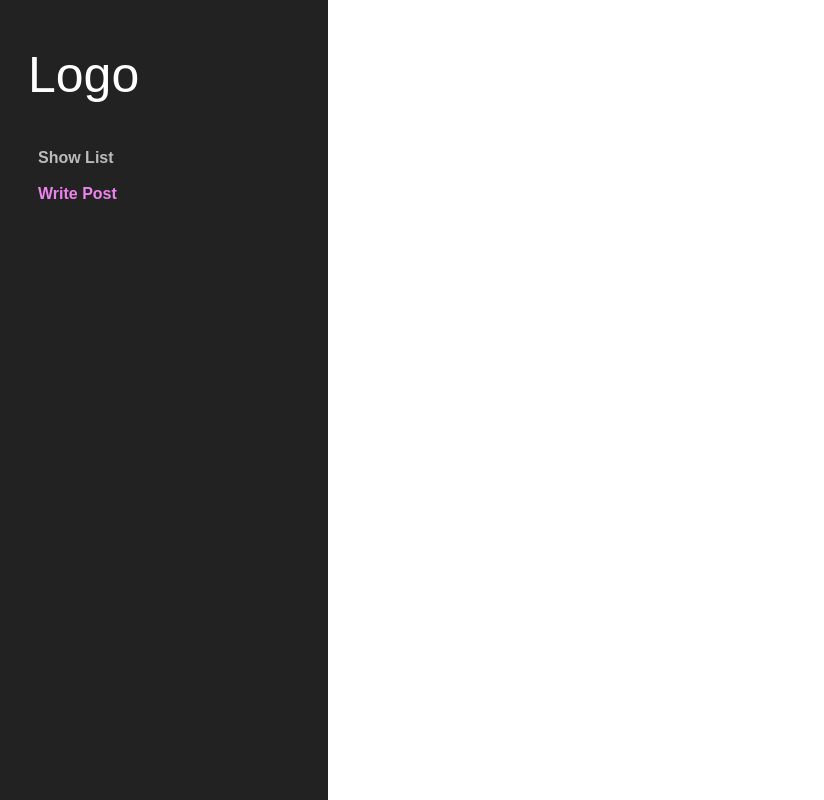
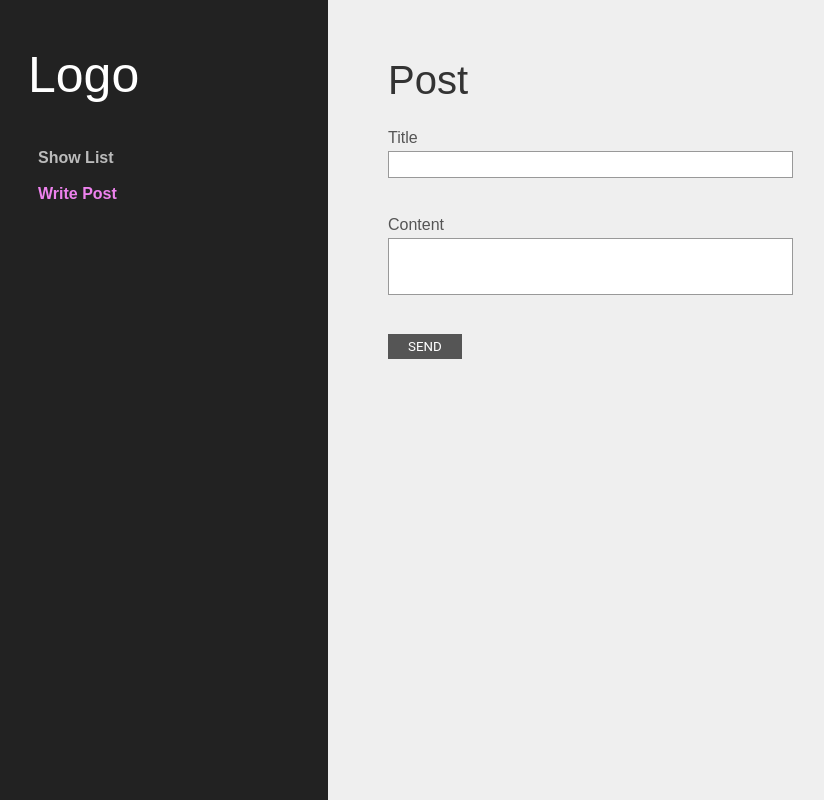
Before and after one commit to saerom0/react-node, a React (Create React App) app in the folder react/: page /create in a window 1280 px wide. Shown: the whole page, without its empty margins (22-846 px from the left). Built offline with nearby package versions, Linux system fonts and the light colour scheme.

Commit message:
메인, 상세,목록페이지 스타일링

```diff
--- a/react/src/GlobalStyle.js
+++ b/react/src/GlobalStyle.js
@@ -10,6 +10,9 @@ ul,ol,li {
 a{
   text-decoration: none; color: #777;
 }
+body{
+  background-color: #efefef;
+}
 `;
 
 export default GlobalStyle;
--- a/react/src/common/Layout.js
+++ b/react/src/common/Layout.js
@@ -1,11 +1,54 @@
+import styled from 'styled-components';
+
+const MainStyle = styled.main`
+	width: calc(100% - 350px);
+	min-height: 100vh;
+	float: right;
+	> .inner {
+		width: 100%;
+		padding: 60px;
+		h1 {
+			font: normal 40px/1 'arial';
+			color: #333;
+			margin-bottom: 30px;
+		}
+		section {
+			label {
+				display: block;
+				font: 16px/1 'arial';
+				color: #555;
+				margin-bottom: 5px;
+				display: block;
+			}
+			input[type='text'],
+			textarea {
+				width: 50%;
+				min-width: 300px;
+				padding: 5px 8px;
+				border: 1px solid #999;
+				margin-bottom: 20px;
+				resize: none;
+				display: block;
+			}
+			button {
+				display: inline-block;
+				padding: 5px 20px;
+				background: #555;
+				color: #fff;
+				cursor: pointer;
+				border: none;
+			}
+		}
+	}
+`;
 function Layout({ children, name }) {
 	return (
-		<main className={`content ${name}`}>
+		<MainStyle className={`content ${name}`}>
 			<div className='inner'>
 				<h1>{name}</h1>
 				<section>{children}</section>
 			</div>
-		</main>
+		</MainStyle>
 	);
 }
 
--- a/react/src/community/Detail.js
+++ b/react/src/community/Detail.js
@@ -2,7 +2,14 @@ import Layout from '../common/Layout';
 import { useParams } from 'react-router-dom';
 import axios from 'axios';
 import { useEffect, useState, useMemo } from 'react';
+import styled from 'styled-components';
 
+const DetailStyle = styled.div`
+	width: 100%;
+	padding: 40px;
+	background: #fff;
+	box-shadow: 10px 10px 20px rgba(0, 0, 0, 0.02);
+`;
 function Detail() {
 	const [detail, setDetail] = useState(null);
 	const params = useParams();
@@ -23,10 +30,10 @@ function Detail() {
 	return (
 		<Layout name={'Detail'}>
 			{
-				<>
+				<DetailStyle>
 					<h2>{detail?.title}</h2>
 					<p>{detail?.content}</p>
-				</>
+				</DetailStyle>
 			}
 		</Layout>
 	);
--- a/react/src/community/List.js
+++ b/react/src/community/List.js
@@ -2,6 +2,15 @@ import axios from 'axios';
 import Layout from '../common/Layout';
 import { useEffect, useState } from 'react';
 import { Link } from 'react-router-dom';
+import styled from 'styled-components';
+
+const ListStyle = styled.article`
+	width: 100%;
+	padding: 30px 40px;
+	background: #fff;
+	box-shadow: 10px 10px 20px rgba(0, 0, 0, 0.02);
+	margin-bottom: 50px;
+`;
 
 function List() {
 	const [list, setList] = useState([]);
@@ -20,11 +29,11 @@ function List() {
 		<Layout name={'List'}>
 			{list.map((post) => {
 				return (
-					<article key={post._id}>
+					<ListStyle key={post._id}>
 						<h2>
 							<Link to={`/detail/${post.communityNum}`}>{post.title}</Link>
 						</h2>
-					</article>
+					</ListStyle>
 				);
 			})}
 		</Layout>
```
